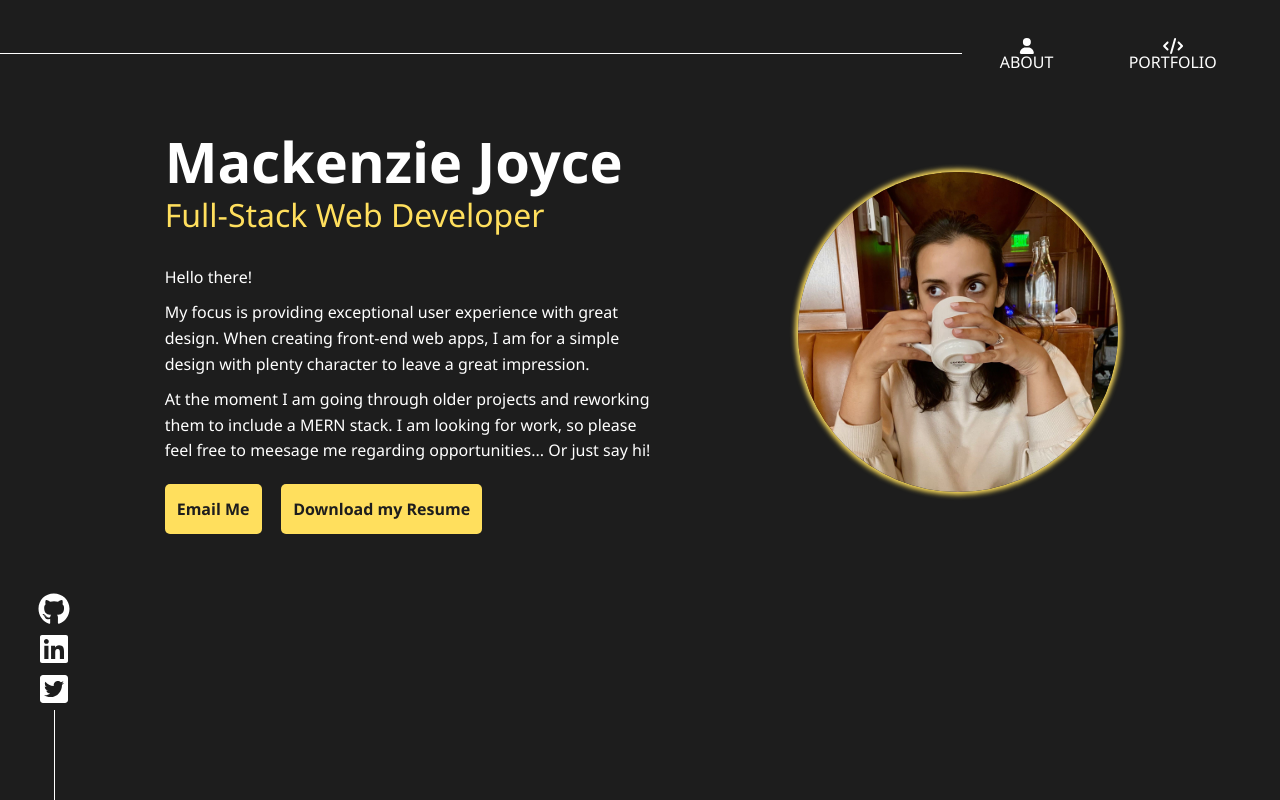
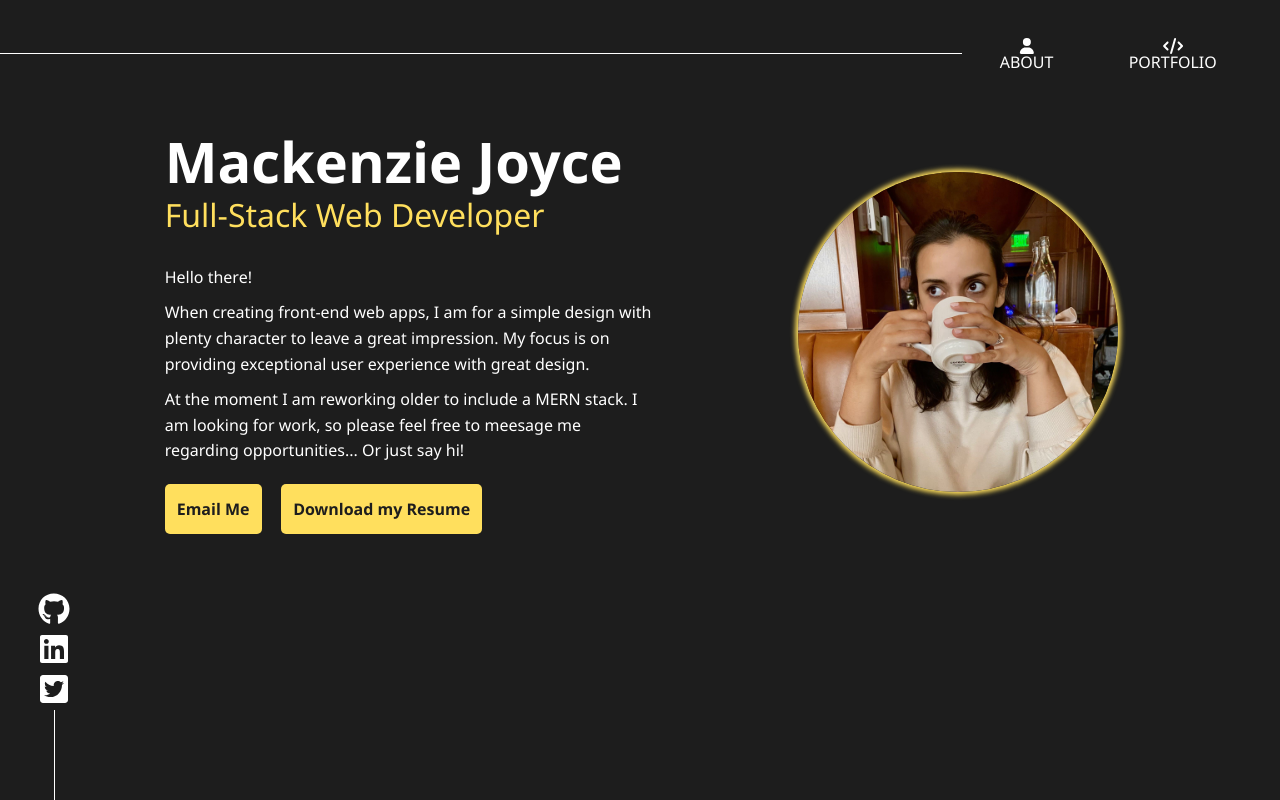
Before and after one commit to MackenzieJoyce/Portfolio, a React (Create React App) app: page / in a window 1280 px wide. Built offline with nearby package versions, Linux system fonts and the light colour scheme.

Commit message:
reword about text

```diff
--- a/src/pages/About.js
+++ b/src/pages/About.js
@@ -40,12 +40,11 @@ const About = () => {
         <h3 style={styles.subtitle}>Full-Stack Web Developer</h3>
         <p>Hello there!</p>
         <p style={styles.aboutP}>
-          My focus is providing exceptional user experience with great design.
           When creating front-end web apps, I am for a simple design with plenty
-          character to leave a great impression.
+          character to leave a great impression. My focus is on providing exceptional user experience with great design.
         </p>
         <p style={styles.aboutP}>
-          At the moment I am going through older projects and reworking them to
+          At the moment I am reworking older to
           include a MERN stack. I am looking for work, so please feel free to
           meesage me regarding opportunities... Or just say hi!
         </p>
```
